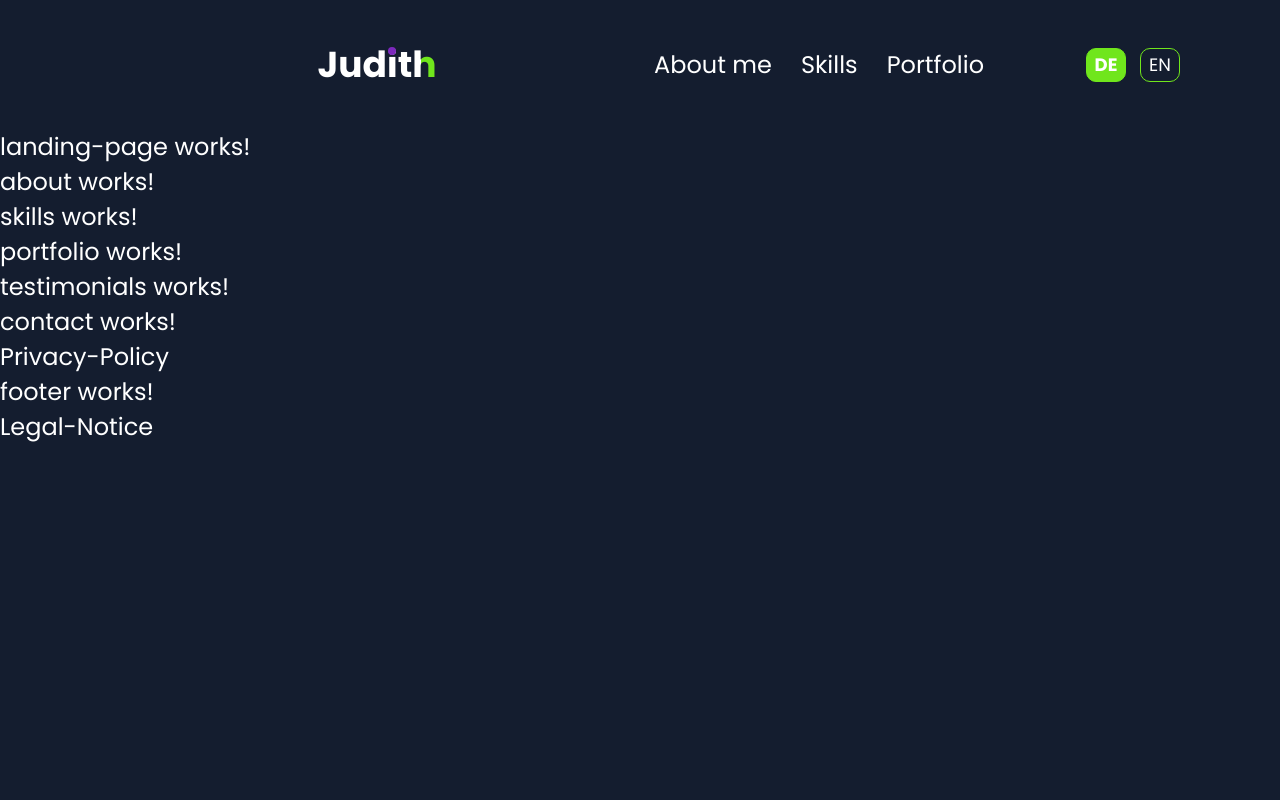
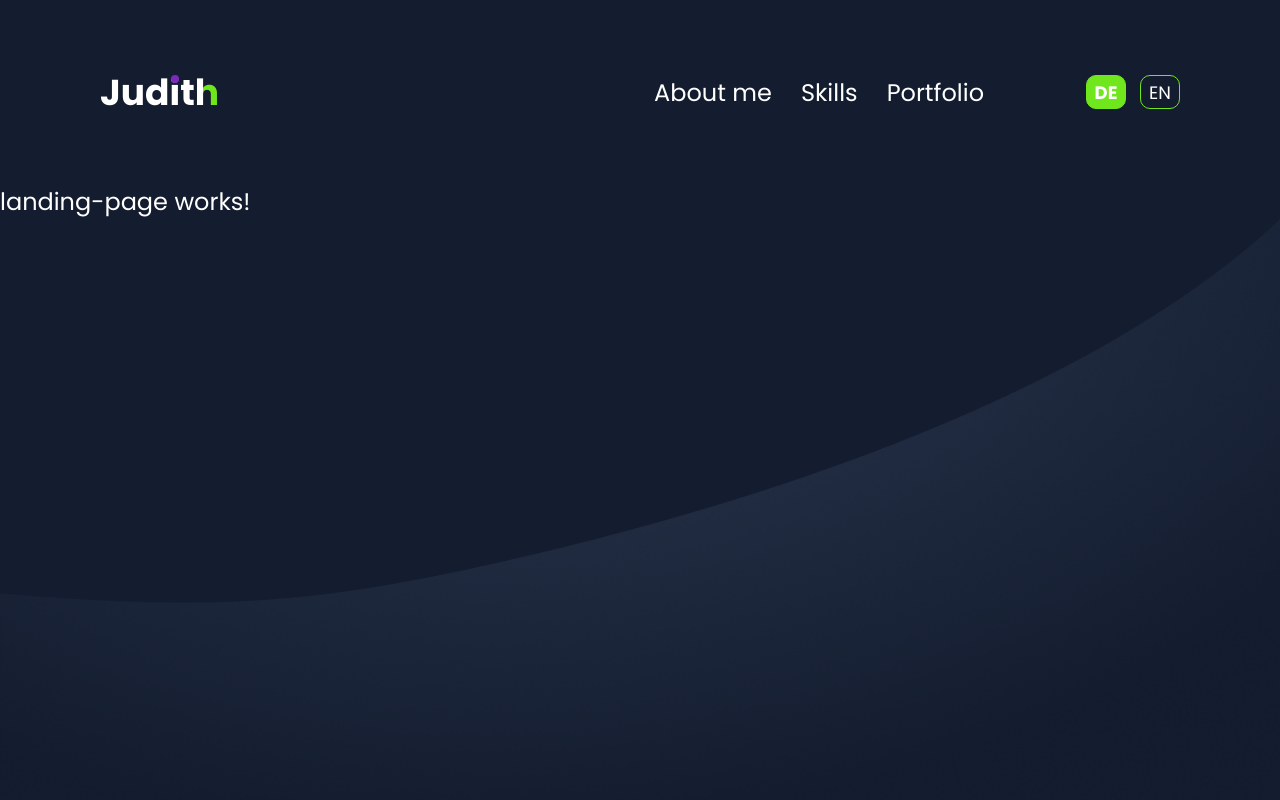
Before and after one commit to Judith-Lenz/portfolio, an Angular app: page / in a window 1280 px wide. Shown: the top 800 px of the page. Built offline with nearby package versions, Linux system fonts and the light colour scheme.

Commit message:
style header added img

```diff
--- a/src/app/header/header.component.html
+++ b/src/app/header/header.component.html
@@ -1,5 +1,5 @@
 <header>
-  <app-burger-menu></app-burger-menu>
+  <!-- <app-burger-menu></app-burger-menu> -->
   <div class="name">Jud<span class="i">i</span>t<span class="h">h</span></div>
   <div class="links-container">
     <div class="links">
--- a/src/app/header/header.component.scss
+++ b/src/app/header/header.component.scss
@@ -4,6 +4,7 @@ header {
   justify-content: space-between;
   padding: 37px 100px;
   max-width: 1920px;
+  height: 110px;
 }
 
 a {
--- a/src/app/landing-page/landing-page.component.html
+++ b/src/app/landing-page/landing-page.component.html
@@ -1 +1,4 @@
-<p>landing-page works!</p>
+<section>
+  landing-page works!
+  <img src="../../assets/image/28. Hero Background.png" alt="" />
+</section>
--- a/src/app/landing-page/landing-page.component.scss
+++ b/src/app/landing-page/landing-page.component.scss
@@ -0,0 +1,8 @@
+section {
+  height: calc(100vh - 110px - 37px - 37px);
+  img {
+    width: 100%;
+    height: auto;
+    object-fit: cover;
+  }
+}
```
